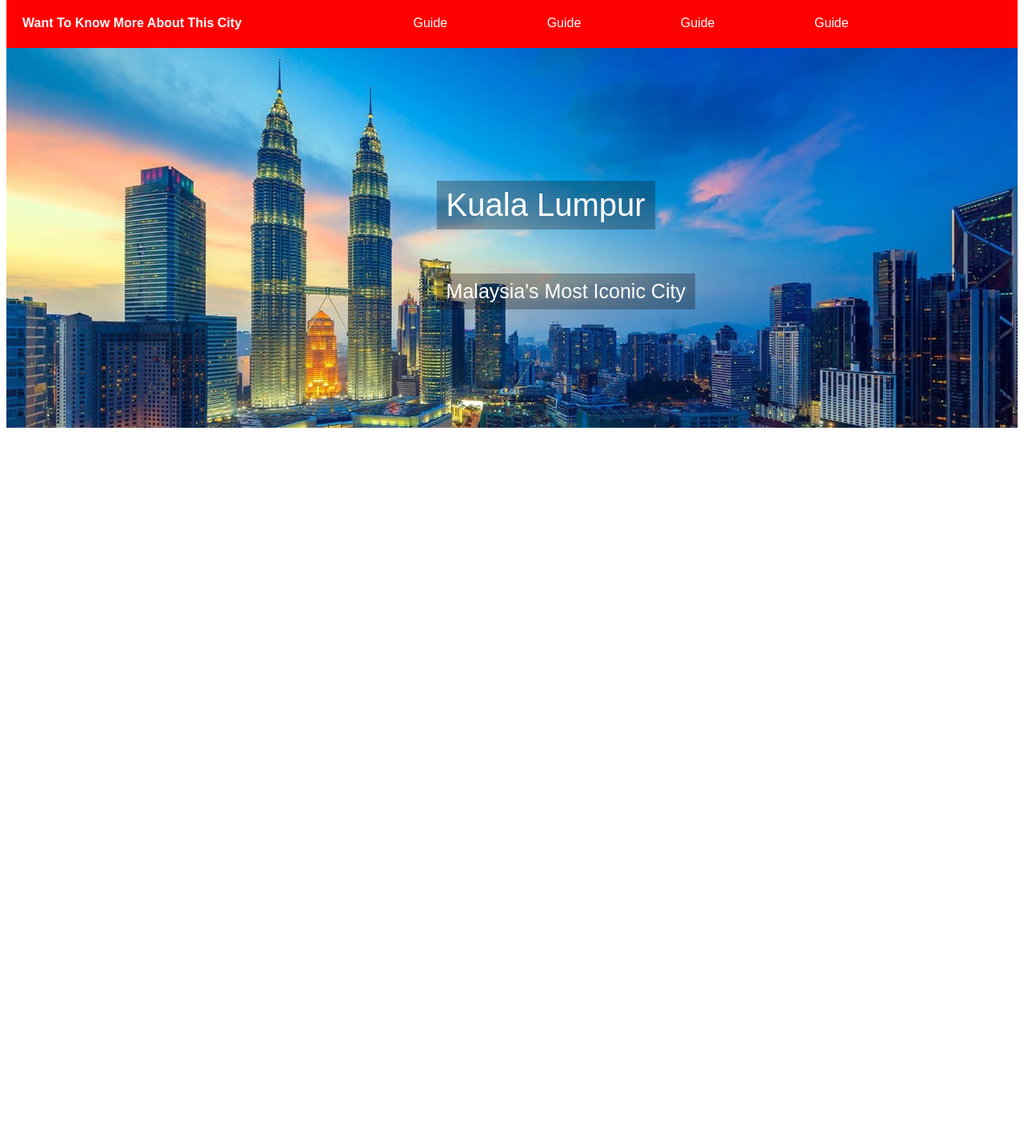
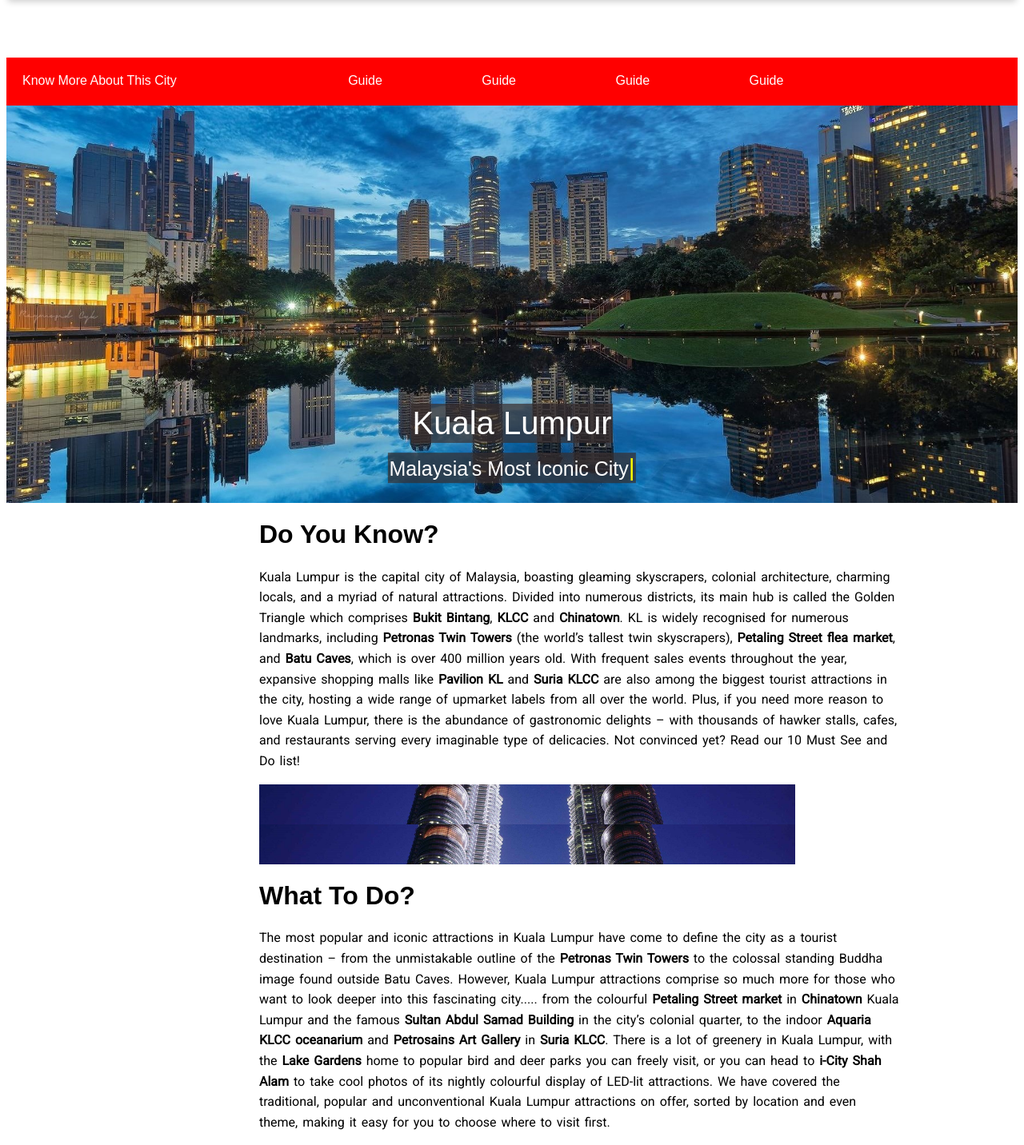
Before and after one commit to jhchee/KLTour_coursework, a PHP site: page /tourtrip_assignment/homepage.php in a window 1280 px wide. Shown: the part 105-1537 px from the top of the page at 80% size. Before the commit the page ends 640 px from the top, so only its background shows below. Run offline with PHP 8.4, Linux system fonts and the light colour scheme; the visitor is signed in with stand-in values (Sample User, id 1).

Commit message:
Hello world

```diff
--- a/homepage.php
+++ b/homepage.php
@@ -8,6 +8,7 @@
 
     <!-- include Google font -->
     <link rel="stylesheet" href="https://cdnjs.cloudflare.com/ajax/libs/font-awesome/4.7.0/css/font-awesome.min.css">
+    <link href="https://fonts.googleapis.com/css?family=Roboto" rel="stylesheet">
     <!-- include Jquery -->
     <script src="https://ajax.googleapis.com/ajax/libs/jquery/3.3.1/jquery.min.js"></script>
     <!-- include personalised stylesheet -->
@@ -25,8 +26,8 @@
             <img src="images/KL Tour.png" alt="KLTour-logo" height="29" width="80">
         </a>
         <a href="#" class="active">Home</a>
-        <a onclick="hide_user_cart()" href="javascript:void(0);">Packages</a>
-        <a onclick="hide_login_signup()" href="javascript:void(0);">Contact</a>
+        <a href="packages.php">Packages</a>
+        <a href="contact.php">Contact</a>
 
         <div class="login-signup">
             <a onclick="display_form()" id="login-signup-link" href="javascript:void(0);" style="float:right; border:solid 2px red; display: block;"> Login | Signup </a>
@@ -49,10 +50,14 @@
         </div>
 
     </div>
+    <br>
+    <br>
+    <br>
+    <br>
 
     <!-- Read the guide section for better understanding of the city -->
     <div class="guide">
-        <text style="color:white; font-weight:bold;">Want To Know More About This City</text>
+        <text style="color:white;">Know More About This City</text>
         <a href="" style="margin-left:200px;">Guide</a>
         <a href="">Guide</a>
         <a href="">Guide</a>
@@ -69,12 +74,63 @@
 
     <!-- homepage image -->
     <div class="img-wrapper">
-        <div class="caption" style="font-size:40px; font-weight:100;" >Kuala Lumpur</div>
-        <div class="caption" style="margin-bottom:300px; font-size:25px; font-weight:100;">Malaysia's Most Iconic City</div>
-        <img src="images/homepage/Kuala_Lumpur-home.jpg" alt="Kuala Lumpur" style="max-width:100%; overflow: hidden;">
+    <img src="images/homepage/citycentre.jpg" alt="Kuala Lumpur" style="max-width:100%;">
+        <div class="caption1">Kuala Lumpur</div>
+        <div class="caption2">Malaysia's Most Iconic City<span class="blinking-cursor">|</span></div>
     </div>
+
+    <div class="description1">
+        <h1>Do You Know?</h1>
+        <p>
+        Kuala Lumpur is the capital city of Malaysia, boasting gleaming skyscrapers,
+        colonial architecture, charming locals, and a myriad of natural attractions.
+        Divided into numerous districts, its main hub is called the Golden Triangle which comprises
+        <b>Bukit Bintang</b>, <b>KLCC</b> and <b>Chinatown</b>. KL is widely recognised for numerous
+         landmarks, including <b>Petronas Twin Towers</b> (the world’s tallest twin skyscrapers),
+         <b>Petaling Street flea market</b>, and <b>Batu Caves</b>, which is over 400 million years
+          old. With frequent sales events throughout the year, expansive shopping malls
+          like <b>Pavilion KL</b> and <b>Suria KLCC</b> are also among the biggest tourist attractions
+          in the city, hosting a wide range of upmarket labels from all over the world.
+          Plus, if you need more reason to love Kuala Lumpur, there is the abundance of
+          gastronomic delights – with thousands of hawker stalls, cafes, and restaurants
+          serving every imaginable type of delicacies. Not convinced yet? Read our 10 Must See and Do list!
+        </p>
+    </div>
+
+    <div class="parallax-img"></div>
+    <div class="blank"></div>
+    <div class="parallax-img"></div>
+
+    <div class="description1">
+        <h1>What To Do?</h1>
+        <p>
+            The most popular and iconic attractions in Kuala Lumpur
+            have come to define the city as a tourist destination –
+            from the unmistakable outline of the <b>Petronas Twin Towers</b> to
+            the colossal standing Buddha image found outside Batu Caves.
+            However, Kuala Lumpur attractions comprise so much more for
+            those who want to look deeper into this fascinating city.....
+            from the colourful <b>Petaling Street market</b> in <b>Chinatown</b> Kuala
+            Lumpur and the famous <b>Sultan Abdul Samad Building</b> in the city’s
+            colonial quarter, to the indoor <b>Aquaria KLCC oceanarium</b>
+            and <b>Petrosains Art Gallery</b> in <b>Suria KLCC</b>. There is a lot
+            of greenery in Kuala Lumpur, with the <b>Lake Gardens</b> home
+            to popular bird and deer parks you can freely visit,
+            or you can head to <b>i-City Shah Alam</b> to take cool
+            photos of its nightly colourful display of LED-lit
+            attractions. We have covered the traditional, popular
+            and unconventional Kuala Lumpur attractions on offer,
+            sorted by location and even theme, making it easy for
+            you to choose where to visit first.
+        </p>
+    </div>
+
+
+
+    <!-- back to top button -->
+    <button onclick="topFunction()" id="back-to-top" title="Go to top"><i class="fa fa-chevron-up"></i></button>
 </body>
-<?php include 'php_snippets/session.php'; ?>
+<?php include 'php_snippets/session.php';?>
 
 
 
--- a/scripting/loginform.js
+++ b/scripting/loginform.js
@@ -1,3 +1,5 @@
+// this js file contains login/signup/logout logic, form and return to top function
+
 // if session_[login_user] is not exists hide shopping cart and user
 function hide_user_cart() {
     var i = document.getElementsByClassName('dropdown');
@@ -72,9 +74,25 @@ $(document).ready(function () {
 
 });
 
+// back to top button
+// When the user scrolls down 20px from the top of the document, show the button
+window.onscroll = function() {scrollFunction()};
+
+function scrollFunction() {
+    if (document.body.scrollTop > 20 || document.documentElement.scrollTop > 20) {
+        document.getElementById("back-to-top").style.display = "block";
+    } else {
+        document.getElementById("back-to-top").style.display = "none";
+    }
+}
+
+// When the user clicks on the button, scroll to the top of the document
+function topFunction() {
+    document.body.scrollTop = 0; // For Safari
+    document.documentElement.scrollTop = 0; // For Chrome, Firefox, IE and Opera
+}
+
 
 function promptAgain() {
-
     alert("Username or Password is incorrect");
-
 }
--- a/styling/style.css
+++ b/styling/style.css
@@ -78,6 +78,9 @@ body {
     background-color: red;
     padding:20px;
     height:20px;
+    position: sticky;
+    top:0;
+    z-index:888;
 }
 
 .guide a{
@@ -123,24 +126,145 @@ body {
 /* login signup form */
 
 /* image wrapper */
-.img-wrapper img {
-    z-index: 1;
+.img-wrapper {
+    position: relative;
+    text-align:center;
 }
 /* Caption text */
-.caption {
+.caption1 {
+    padding:0.1rem;
     color: white;
-    max-width: auto;
-    background-color: rgba(17, 13, 13, 0.3);
-    margin-left: 42%;
-    margin-right: 25%;
-    margin-bottom: 400px;
-    padding: 8px 12px;
+    background-color: rgba(54, 45, 45, 0.705);
+    top: 80%;
+    left:50%;
+    transform: translate(-50%, -50%);
     position: absolute;
-    bottom: 8px;
-    text-align: center;
-    z-index: 2;
-    font-weight: 200;
-    z-index: 1;
+    font-weight: 100;
+    font-size: 40px;
+}
+.caption2 {
+    color: white;
+    padding:0.1rem;
+    background-color: rgba(54, 45, 45, 0.705);
+    top: 80%;
+    left: 50%;
+    position: absolute;
+    font-weight: 100;
+    font-size: 25px;
+    transform:translate(-50%,100%);
 }
 /* Caption text */
+
+.blinking-cursor {
+    font-weight: 100;
+    font-size: 30px;
+    color: white;
+    -webkit-animation: 1s blink step-end infinite;
+    -moz-animation: 1s blink step-end infinite;
+    -ms-animation: 1s blink step-end infinite;
+    -o-animation: 1s blink step-end infinite;
+    animation: 1s blink step-end infinite;
+}
+@keyframes "blink" {
+    from, to {
+      color: transparent;
+    }
+    50% {
+      color: yellow;
+    }
+  }
+
+@-moz-keyframes blink {
+from, to {
+    color: transparent;
+}
+50% {
+    color: yellow;
+}
+}
+
+@-webkit-keyframes "blink" {
+from, to {
+    color: transparent;
+}
+50% {
+    color: yellow;
+}
+}
+
+@-ms-keyframes "blink" {
+from, to {
+    color: transparent;
+}
+50% {
+    color: yellow;
+}
+}
+
+@-o-keyframes "blink" {
+from, to {
+    color: transparent;
+}
+50% {
+    color: yellow;
+}
+}
+
 /* image wrapper */
+
+.description1 {
+    margin-left: 25%;
+    max-width: 800px;
+}
+p {
+    font-family: 'Roboto', sans-serif;
+    font-weight: 100;
+    word-spacing: 2px;
+    vertical-align: baseline;
+    line-height: 1.6;
+}
+
+.parallax-img {
+    /* The image used */
+    background-image: url("../images/homepage/KLCC.jpg");
+
+    /* Set a specific height */
+    height: 50px;
+    margin-left:25%;
+    margin-right:22%;
+
+    /* Create the parallax scrolling effect */
+    background-attachment: fixed;
+    background-position: center;
+    background-repeat: no-repeat;
+    background-size: cover;
+}
+
+blank {
+    background-color: white;
+    height:200px;
+}
+
+/* return to top button */
+#back-to-top {
+    display: none; /* Hidden by default */
+    position: fixed; /* Fixed/sticky position */
+    bottom: 20px; /* Place the button at the bottom of the page */
+    right: 30px; /* Place the button 30px from the right */
+    z-index: 99; /* Make sure it does not overlap */
+    border: none; /* Remove borders */
+    outline: none; /* Remove outline */
+    background-color: red; /* Set a background color */
+    color: white; /* Text color */
+    cursor: pointer; /* Add a mouse pointer on hover */
+    padding: 10px; /* Some padding */
+    /* border-radius: 10px; Rounded corners */
+    font-size: 18px; /* Increase font size */
+    width: 100px;
+    height:50px;
+}
+
+#back-to-top:hover {
+    background-color: #555; /* Add a dark-grey background on hover */
+}
+/* return to top button */
```
Also changed, not shown: contact.php (+17 -5 lines), images/homepage/KLCC.jpg, images/homepage/citycentre.jpg.
